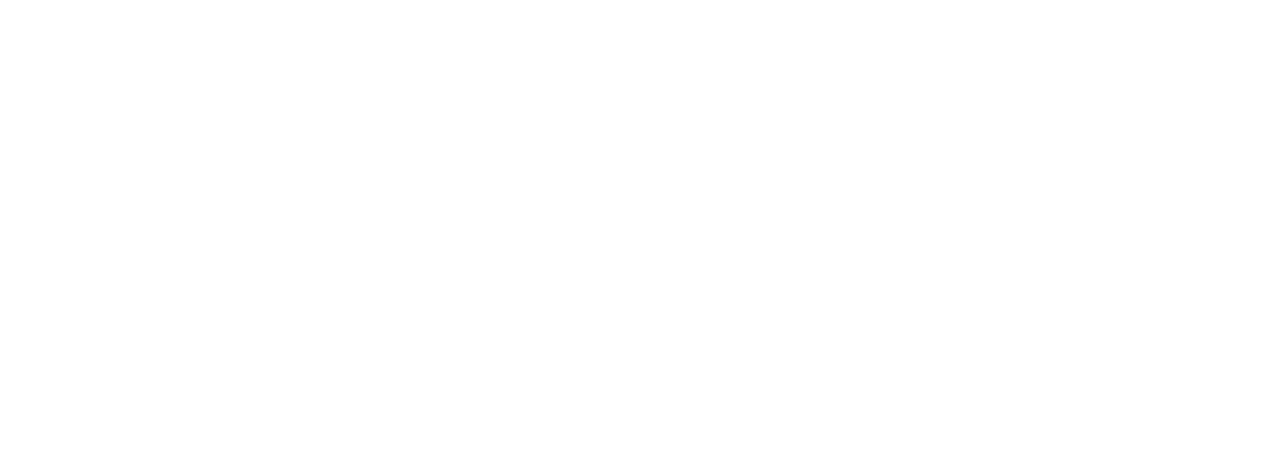
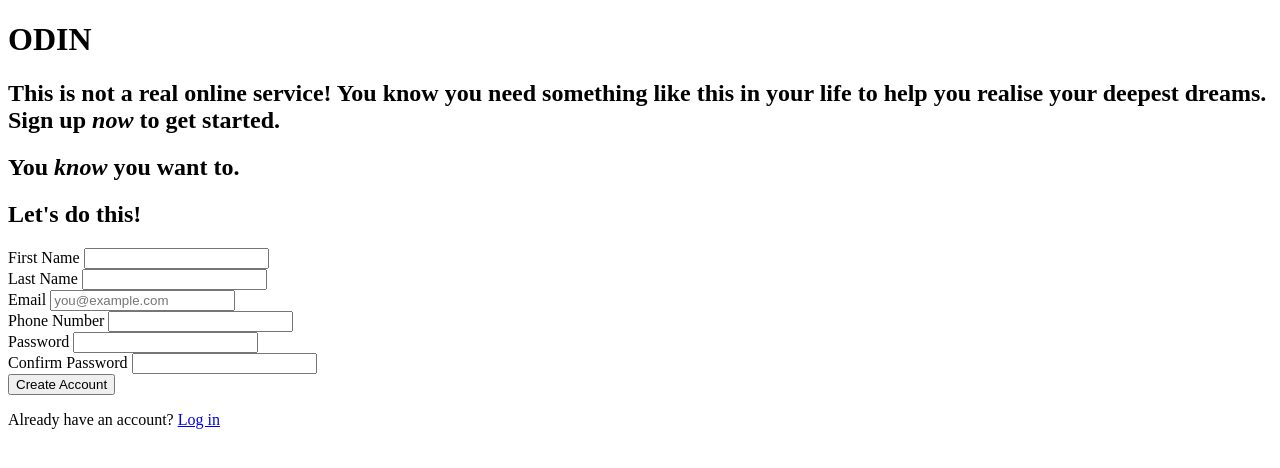
Before and after one commit to mrzacharyjensen/sign-up-form, a plain HTML site: page index.html in a window 1280 px wide. Drawn offline with Linux system fonts and the light colour scheme.

Commit message:
Add text and form elements to HTML file

```diff
--- a/index.html
+++ b/index.html
@@ -7,6 +7,64 @@
     <link rel="stylesheet" href="./styles.css">
 </head>
 <body>
-
+    <div class="sidebar">
+        <h1>ODIN</h1>
+    </div>
+    <div>
+        <div>
+            <h2>
+                This is not a real online service! You know you need something like this
+                in your life to help you realise your deepest dreams. Sign up <em>now</em>
+                to get started.
+            </h2>
+            <h2>
+                You <em>know</em> you want to.
+            </h2>
+        </div>
+        <form action="" method="get" class="signup-form">
+            <h2>Let's do this!</h2>
+            <div class="form-rows">
+                <div class="form-row">
+                    <label for="first-name">First Name</label>
+                    <input id="first-name"
+                           name="first-name"
+                           type="text">
+                </div>
+                <div class="form-row">
+                    <label for="last-name">Last Name</label>
+                    <input id="last-name"
+                           name="last-name"
+                           type="text">
+                </div>
+                <div class="form-row">
+                    <label for="email">Email</label>
+                    <input id="email"
+                           name="email"
+                           type="email"
+                           placeholder="you@example.com">
+                </div>
+                <div class="form-row">
+                    <label for="phone-number">Phone Number</label>
+                    <input id="phone-number"
+                           name="phone-number"
+                           type="number">
+                </div>
+                <div class="form-row">
+                    <label for="password">Password</label>
+                    <input id="password"
+                           name="password"
+                           type="password">
+                </div>
+                <div class="form-row">
+                    <label for="confirm-password">Confirm Password</label>
+                    <input id="confirm-password"
+                           name="confirm-password"
+                           type="password">
+                </div>
+            </div>
+            <button type="submit">Create Account</button>
+        </form>
+        <p>Already have an account? <a href="./index.html">Log in</a></p>
+    </div>
 </body>
 </html>
```
